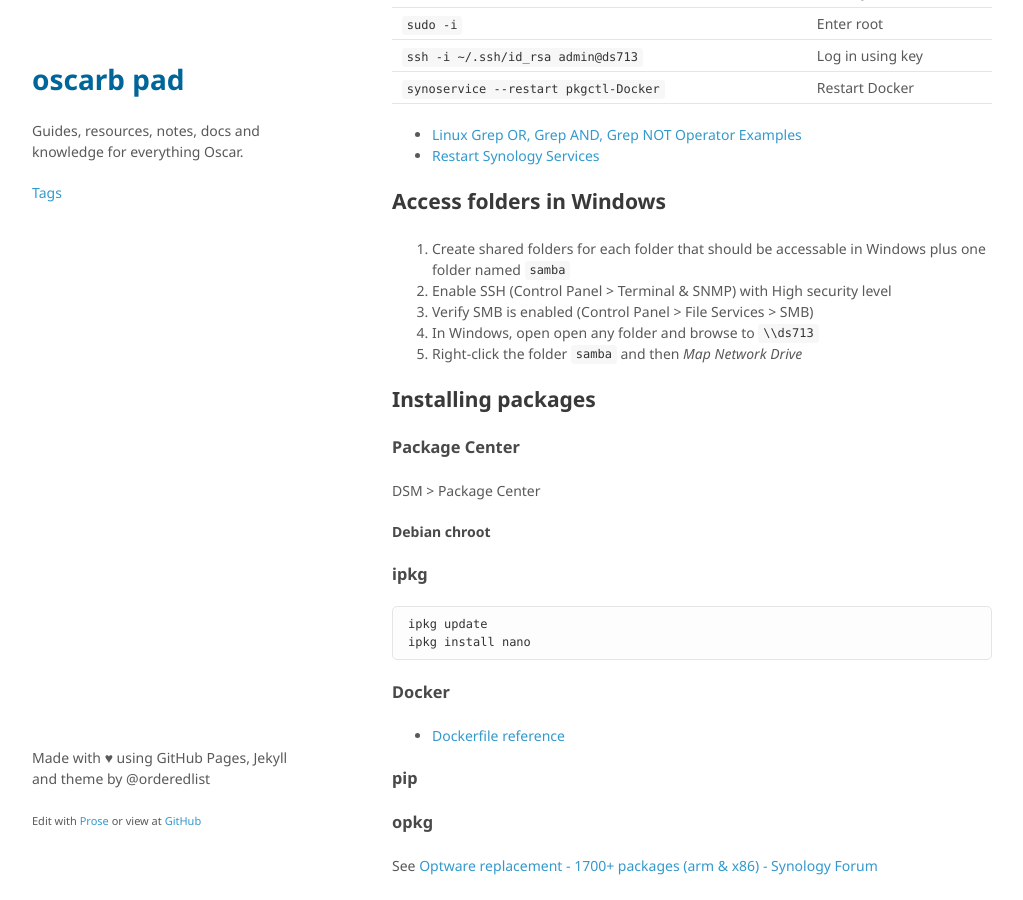
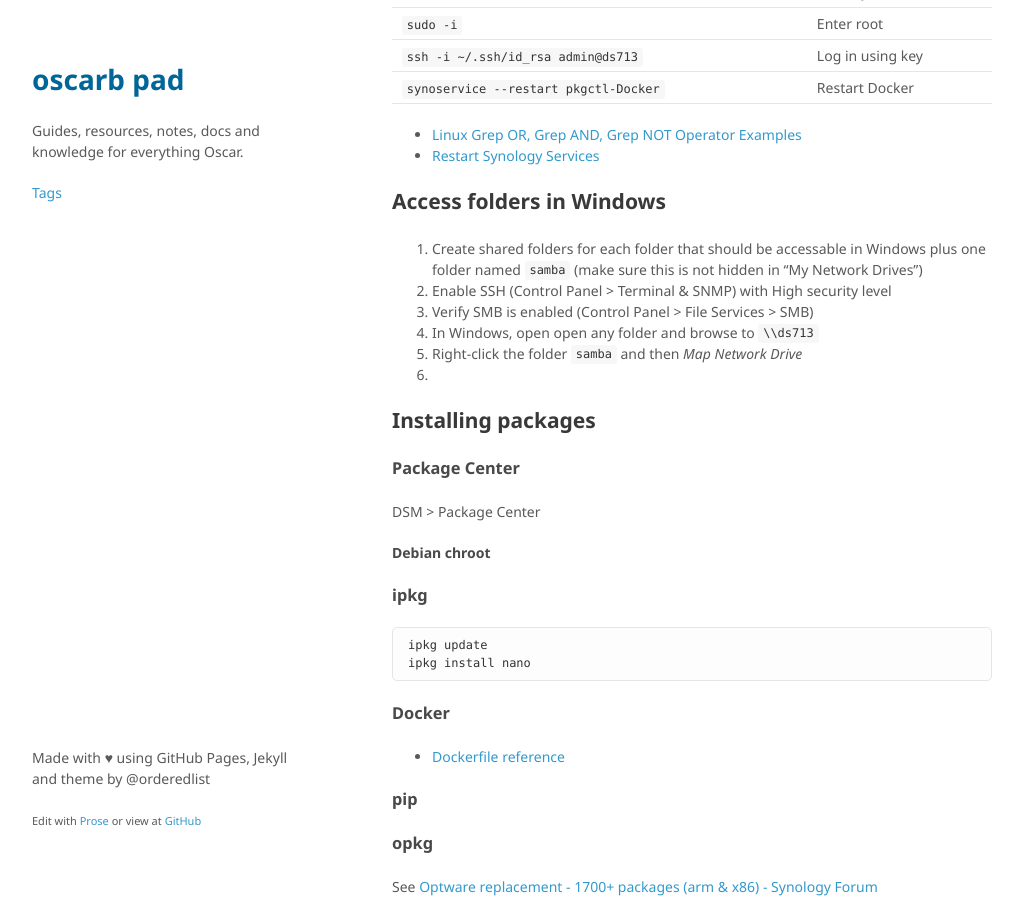
Before and after one commit to oscarb/pad, a Jekyll site: the page built from _docs/ds713.md, in a window 1280 px wide and 900 px high, scrolled down 1495 px. Shown: the whole window, without its empty margins (128-1151 px from the left). Built offline with Jekyll 4.4.1, drawn with Linux system fonts in a browser that asks for light colours; some web fonts are replaced.

Commit message:
Update ds713.md

```diff
--- a/_docs/ds713.md
+++ b/_docs/ds713.md
@@ -46,12 +46,12 @@ Command | Description
 
 ## Access folders in Windows
 
-1. Create shared folders for each folder that should be accessable in Windows plus one folder named `samba`
+1. Create shared folders for each folder that should be accessable in Windows plus one folder named `samba` (make sure this is not hidden in "My Network Drives")
 2. Enable SSH (Control Panel > Terminal & SNMP) with High security level
 3. Verify SMB is enabled (Control Panel > File Services > SMB)
 4. In Windows, open open any folder and browse to `\\ds713`
 5. Right-click the folder `samba` and then *Map Network Drive*
-
+6.
 
 
 
```
